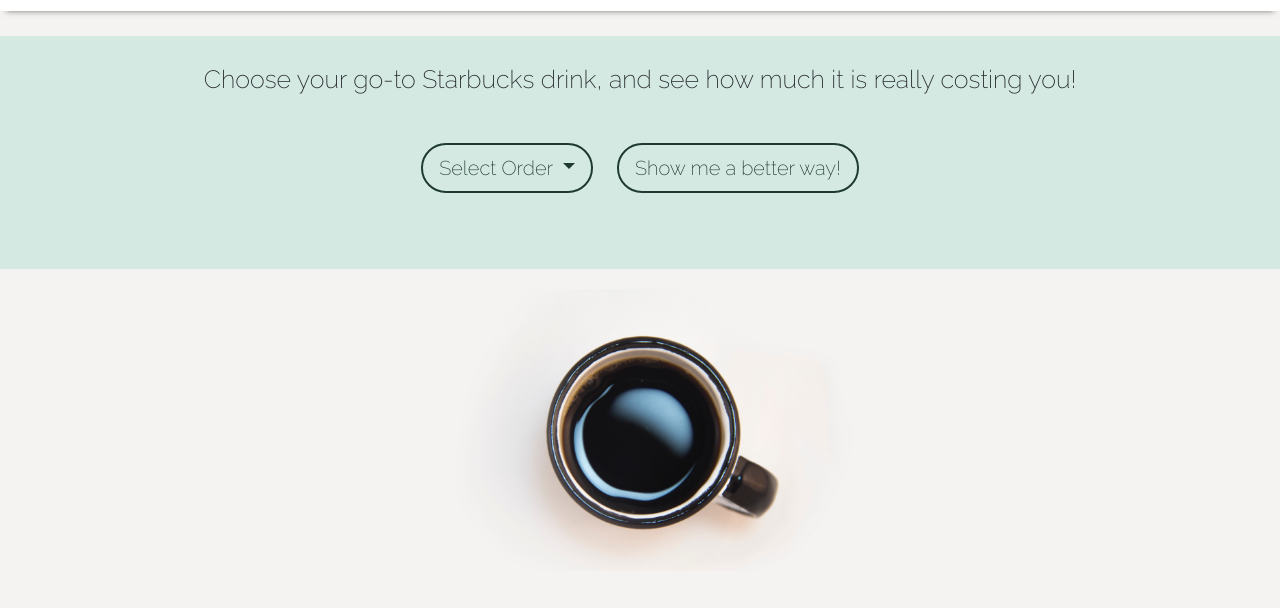
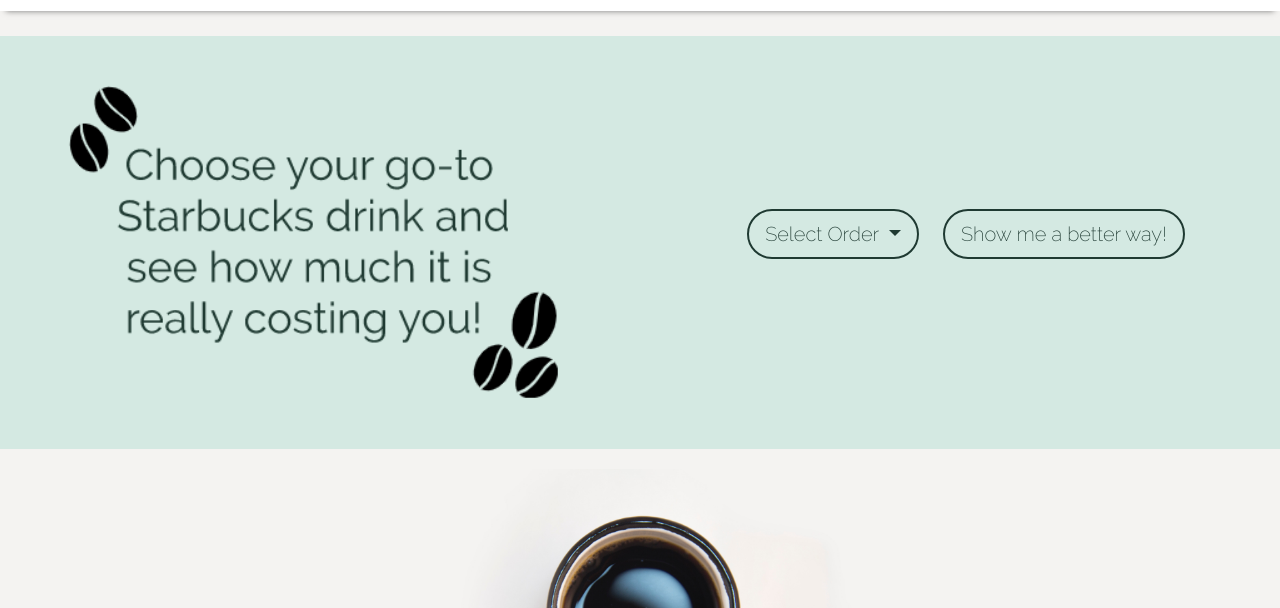
Before and after one commit to francestang221/SaveBucks, a plain HTML site: page index.html in a window 1280 px wide. Shown: the part 89-697 px from the top of the page. Drawn offline with nearby package versions, Linux system fonts and the light colour scheme.

Commit message:
Updated layout, added styling to output text

```diff
--- a/index.html
+++ b/index.html
@@ -26,10 +26,14 @@
     </a>
   </nav>
 
-  <div class="main-content">
+  <div class="main-content" class="container">
+  <div class="row justify-content-center">
 
-      <p id="description" class="navbar-text">Choose your go-to Starbucks drink, and see how much it is really costing you!</p>
+    <div class="col-xl align-self-center">
+    <img id="description" src="Prompt.png"  width="500" alt="Choose your go-to Starbucks drink, and see how much it is really costing you!">
+    </div>
 
+    <div class="col-xl align-self-center">
     <div class="row justify-content-center">
       <div class="col-auto">
       <div class="btn-group"  class="dropdown">
@@ -50,9 +54,14 @@
       </div>
     </div>
 
-    <div id="savings">
+
+    <div class="row justify-content-center">
+      <div class="col-auto" id="savings">
+    </div>
 
     </div>
+  </div>
+  </div>
 
   </div>
 
--- a/script.js
+++ b/script.js
@@ -38,6 +38,10 @@
         p1.textContent += 'The price of a ' + coffee + 'is $'
         p1.textContent += sb_price;
         p1.textContent += '. '
+
+        // add styling to new html conten
+        let newStyle = document.querySelector('#savings');
+        newStyle.classList.add("output");
     }
 });
 
--- a/style.css
+++ b/style.css
@@ -20,9 +20,11 @@
 }
 
 #description {
-    font-size: 25px;
-    text-align: center;
-    padding-top: 25px;
+    display: block;
+    margin-left: auto;
+    margin-right: auto;
+    padding-top: 20px;
+    padding-bottom: 20px;
 }
 
 #dropdown-options {
@@ -48,7 +50,7 @@
     color: #1f3a32;
     border-style: solid;
     border-width: 2px;
-    border-color: #1f3a32;
+    border-color:  #1f3a32;
     border-radius: 25px;
 }
 
@@ -58,15 +60,15 @@
     margin-left: 15%;
 }
 
-#savings {
+.output {
     text-align: center;
-    background-color: #d4e9e2;
-    margin-left: 30%;
-    margin-right: 30%;
-    padding-top: 20px;
-    padding-bottom: 20px;
+    color: #f4f3f1;
+    padding: 30px;
+    border-radius: 25px;
+    width: fit-content;
+    background-color:#1f3a32;
+    box-shadow: 0 4px 8px 0 rgba(0, 0, 0, 0.2), 0 6px 20px 0 rgba(0, 0, 0, 0.19);
 }
-
 .navbar{
     box-shadow: 0px 6px 6px -6px rgba(0,0,0,.5);
     height: 100px;
@@ -74,10 +76,12 @@
 
 .main-content {
     background-color: #d4e9e2;
+    padding-bottom: 25px;
+    padding-top: 25px;
 }
 
 p {
-    font-size: 1.5em;
+    font-size: 1.25em;
 }
 
 footer p {
```
Also changed, not shown: Prompt.png (added).
